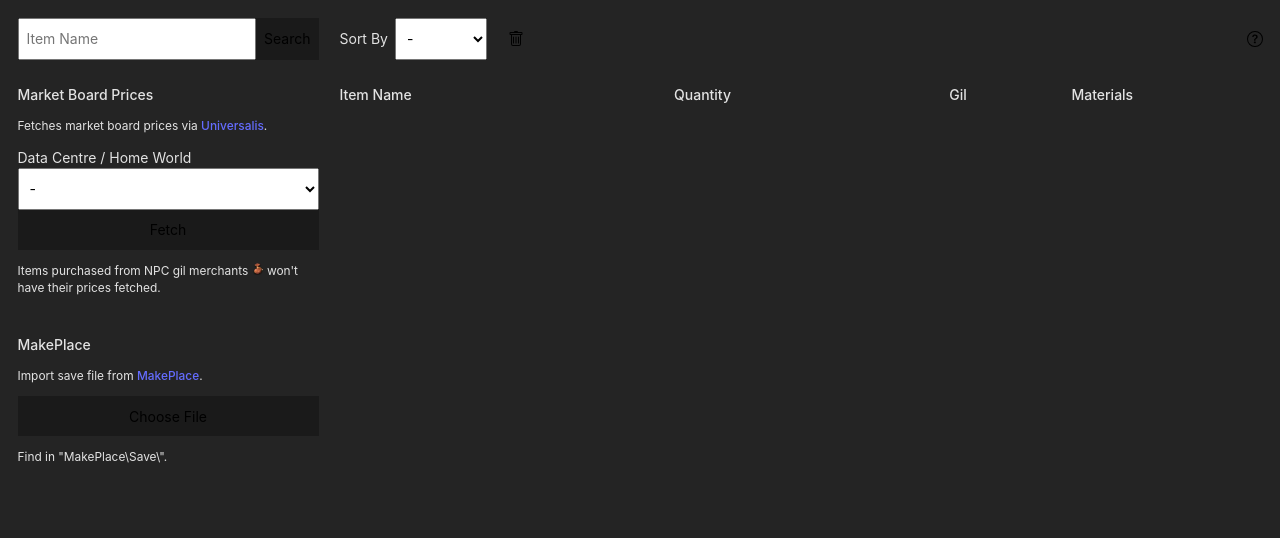
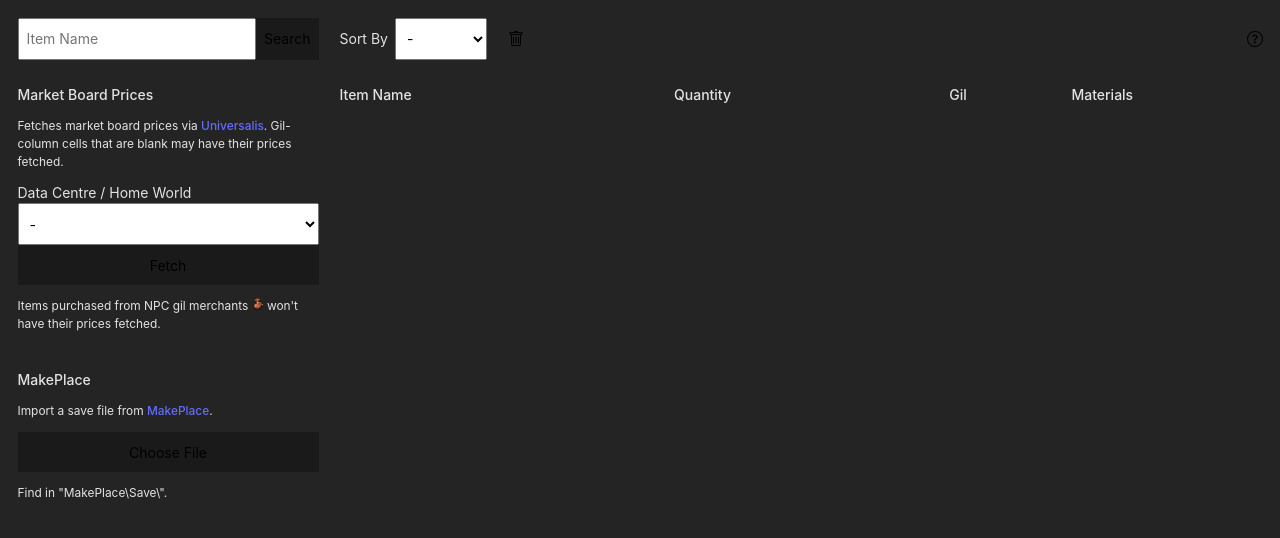
Before and after one commit to MelvinHK/ffxivFurnitureLister, a React (Vite) app in the folder FFXIV Housing Lister/: page / in a window 1280 px wide. Shown: the top 538 px of the page. Built offline with nearby package versions, Linux system fonts and the light colour scheme.

Commit message:
completed makePlace file import

```diff
--- a/FFXIV Housing Lister/src/App.css
+++ b/FFXIV Housing Lister/src/App.css
@@ -128,11 +128,13 @@
     padding-right: 0;
 }
 
-.market-price-btn {
+.link-btn {
+    background-color: transparent;
+    border: none;
     color: #646cff;
 }
 
-.market-price-btn:hover {
+.link-btn:hover {
     text-decoration: underline;
 }
 
--- a/FFXIV Housing Lister/src/components/itemRow.jsx
+++ b/FFXIV Housing Lister/src/components/itemRow.jsx
@@ -45,7 +45,7 @@ function ItemRow({ item }) {
     updateItemValue(item.id, { isChecked: checked });
   };
 
-  const marketBoardContent = () => {
+  const marketBoardModalContent = () => {
     const slicedListings = item.marketBoardPrice.listings.slice(0, item.quantity);
     return (
       <table className='w-full'>
@@ -109,11 +109,11 @@ function ItemRow({ item }) {
                   calculatedMarketPrice == "N/A" ?
                     <span className="o-5">{calculatedMarketPrice}</span>
                     :
-                    <button className="icon-btn market-price-btn pad-0" onClick={() => { setShowModal(true); setModalContent(marketBoardContent()); }}>
+                    <button className="link-btn pad-0" onClick={() => { setShowModal(true); setModalContent(marketBoardModalContent()); }}>
                       {calculatedMarketPrice}
                     </button>
                 }
-                <img className="icon" src="../../marketBoardIcon.webp"></img>
+                {calculatedMarketPrice != "N/A" ? <img className="icon" src="../../marketBoardIcon.webp"></img> : <></>}
               </> : <></>
           }
         </div>
@@ -143,7 +143,7 @@ function ItemRow({ item }) {
               </div>
             </button>
             :
-            <button onClick={() => setShowMaterials(true)} className="icon-btn text-small" title="Expand">. . .</button>
+            <button onClick={() => setShowMaterials(true)} className="link-btn text-small" title="Expand">. . .</button>
         }
       </td>
     </tr >
--- a/FFXIV Housing Lister/src/components/makePlace.jsx
+++ b/FFXIV Housing Lister/src/components/makePlace.jsx
@@ -68,7 +68,7 @@ function MakePlace() {
   return (
     <div>
       <h4>MakePlace</h4>
-      <p className="text-small">Import save file from <a href="https://makeplace.app/" target="_blank">MakePlace</a>.</p>
+      <p className="text-small">Import a save file from <a href="https://makeplace.app/" target="_blank">MakePlace</a>.</p>
       <button className="w-full pad makeplace-btn-wrapper">
         <input className="makeplace-btn" type="file" accept="application/json" onChange={(e) => handleFile(e)} />Choose File
       </button>
--- a/FFXIV Housing Lister/src/components/marketBoard.jsx
+++ b/FFXIV Housing Lister/src/components/marketBoard.jsx
@@ -36,7 +36,10 @@ function MarketBoard() {
   return (
     <div>
       <h4>Market Board Prices</h4>
-      <p className="text-small">Fetches market board prices via <a href="https://universalis.app/" target="_blank">Universalis</a>.</p>
+      <p className="text-small">
+        Fetches market board prices via <a href="https://universalis.app/" target="_blank">Universalis</a>.
+        Gil-column cells that are blank may have their prices fetched.
+      </p>
       <form className="flex-col w-full border-box">
         <label>Data Centre / Home World </label>
         <select value={location} onChange={e => setLocation(e.target.value)}>
```
